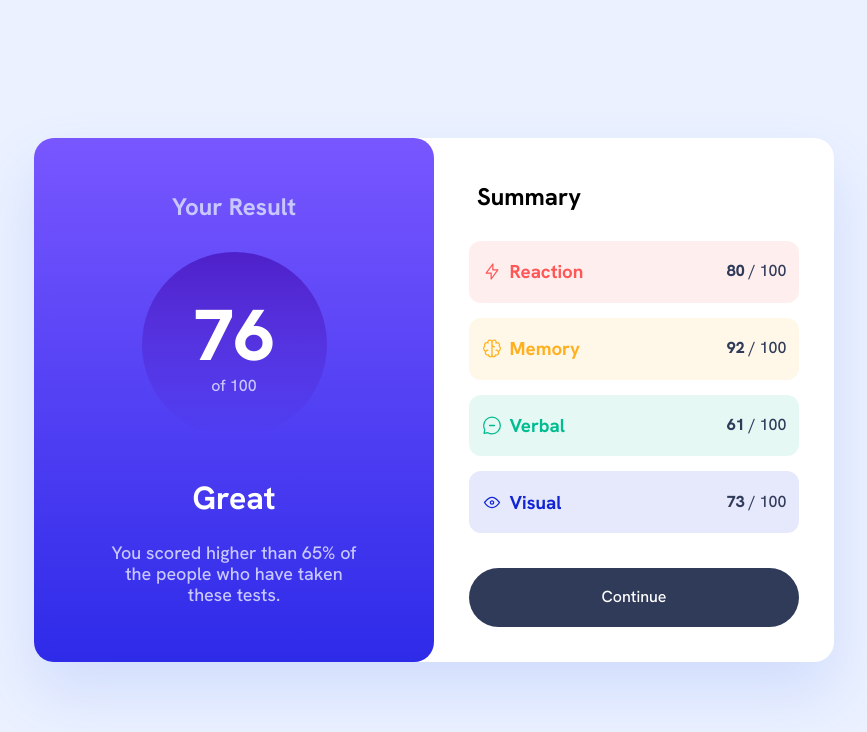
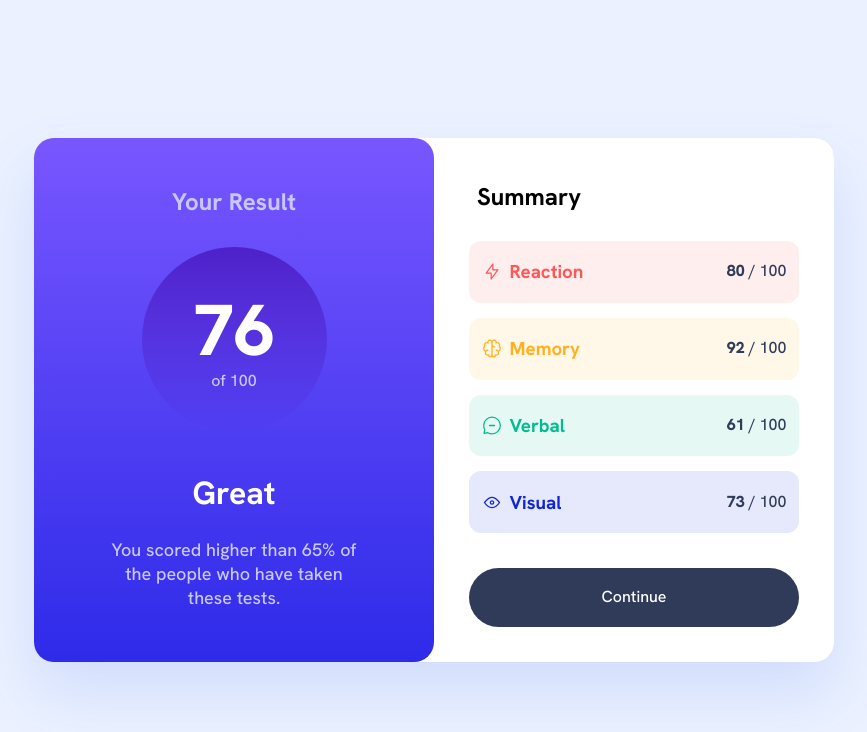
Before and after one commit to bguz/FEM-Results-Summary-Component, a plain HTML site: page index.html in a window 1280 px wide. Shown: the whole page, without its empty margins (206-1073 px from the left). Drawn offline with Linux system fonts and the light colour scheme.

```diff
--- a/assets/css/style.css
+++ b/assets/css/style.css
@@ -90,7 +90,8 @@ body {
 .results__result-description {
     color: var(--light-lavender);
     font-size: 1.8rem;
-    max-width: 25rem;
+    width: 25rem;
+    line-height: 2.4rem;
 }
 
 .summary {
```
Also changed, not shown: 1 other file.
